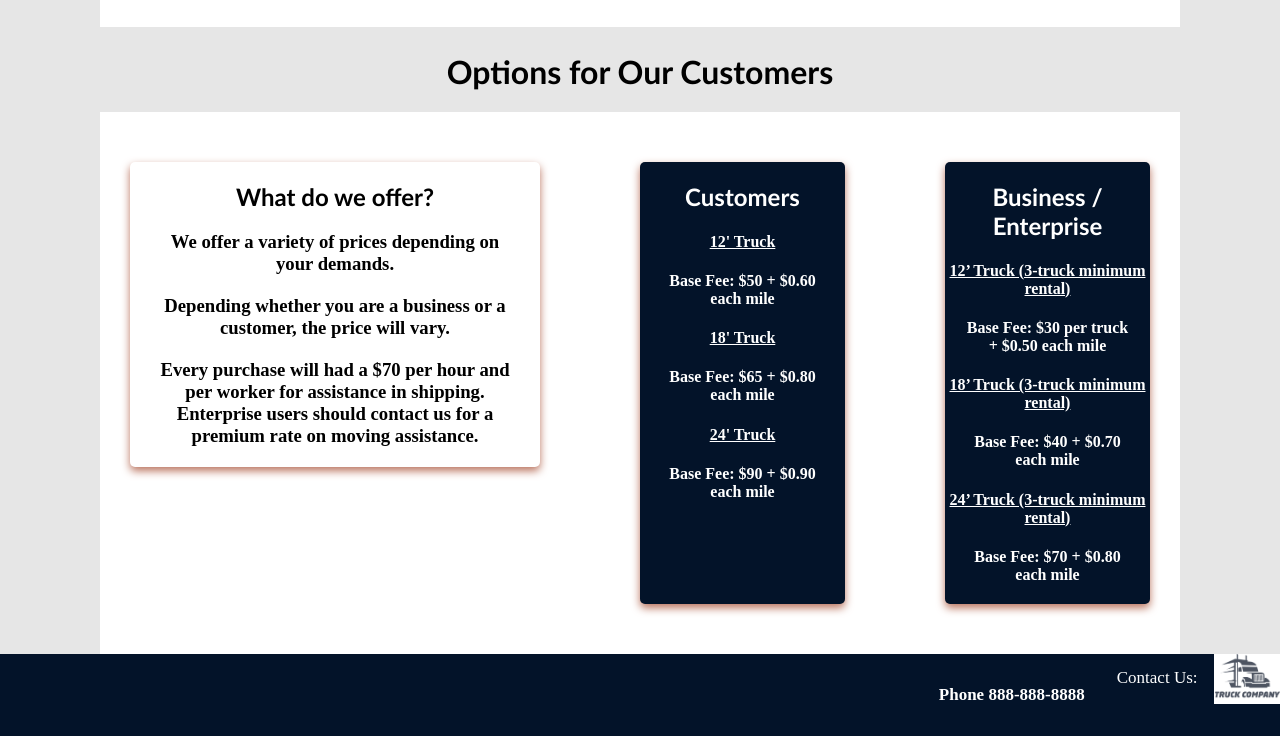
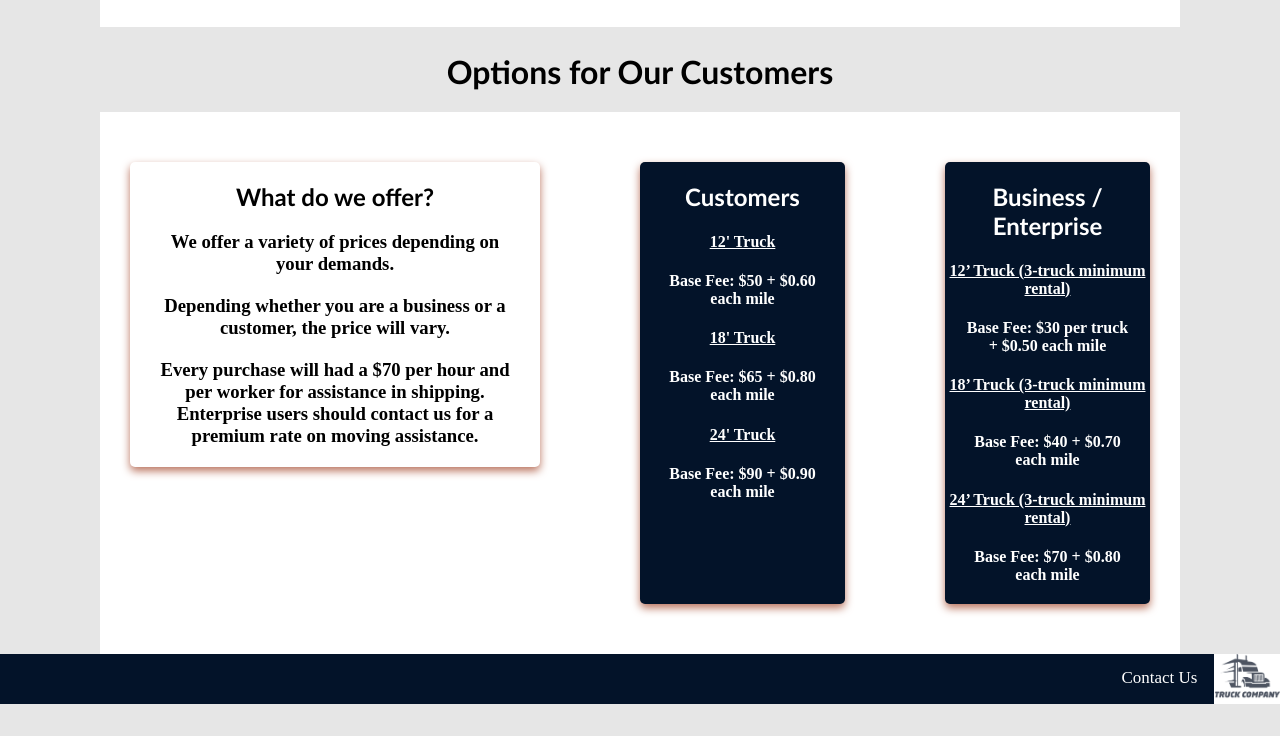
Before and after one commit to JordyVelinovGit/AdvancedWebDesign, a plain HTML site: page page/index.html in a window 1280 px wide. Shown: the part 1226-1962 px from the top of the page. After the commit the page ends 1930 px from the top, so only its background shows below. Drawn offline with Linux system fonts and the light colour scheme.

Commit message:
finished tentative footer

```diff
--- a/page/index.html
+++ b/page/index.html
@@ -74,8 +74,7 @@
         </div>
         <div class="footernav" id="ourfooternav">
             <a style="float: bottom left; padding: 0px; background-color: #ffffff;" href="index.html"><img height="45px" src="../truck.png"></a>
-            <a style="float: bottom right;" href="contact.html">Contact Us:</a>
-            <h3>Phone 888-888-8888</h3>
+            <a style="float: bottom right;" href="contact.html">Contact Us</a>
         </div>
     </body>
 </html>
```
